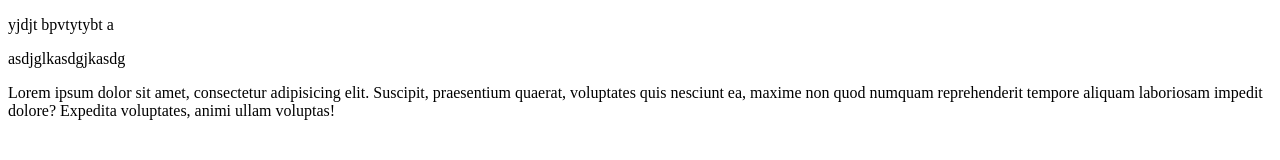
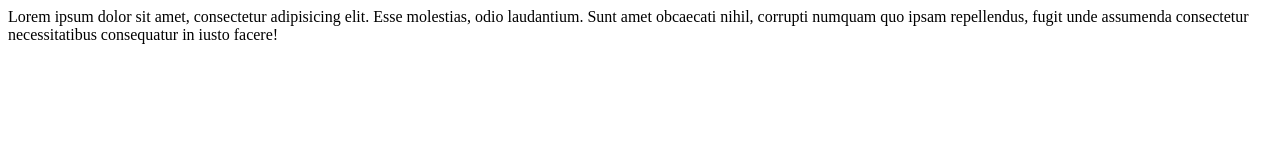
Before and after one commit to Vilnes/site, a plain HTML site: page index.html in a window 1280 px wide. Drawn offline with Linux system fonts and the light colour scheme.

Commit message:
third commit

```diff
--- a/index.html
+++ b/index.html
@@ -5,9 +5,7 @@
 	<title>Document</title>
 </head>
 <body>
-	<p>yjdjt bpvtytybt a</p>
-	<div>asdjglkasdgjkasdg</div>
-	<p>Lorem ipsum dolor sit amet, consectetur adipisicing elit. Suscipit, praesentium quaerat, voluptates quis nesciunt ea, maxime non quod numquam reprehenderit tempore aliquam laboriosam impedit dolore? Expedita voluptates, animi ullam voluptas!</p>
+	<section>Lorem ipsum dolor sit amet, consectetur adipisicing elit. Esse molestias, odio laudantium. Sunt amet obcaecati nihil, corrupti numquam quo ipsam repellendus, fugit unde assumenda consectetur necessitatibus consequatur in iusto facere!</section>
 
 </body>
 </html>
```
